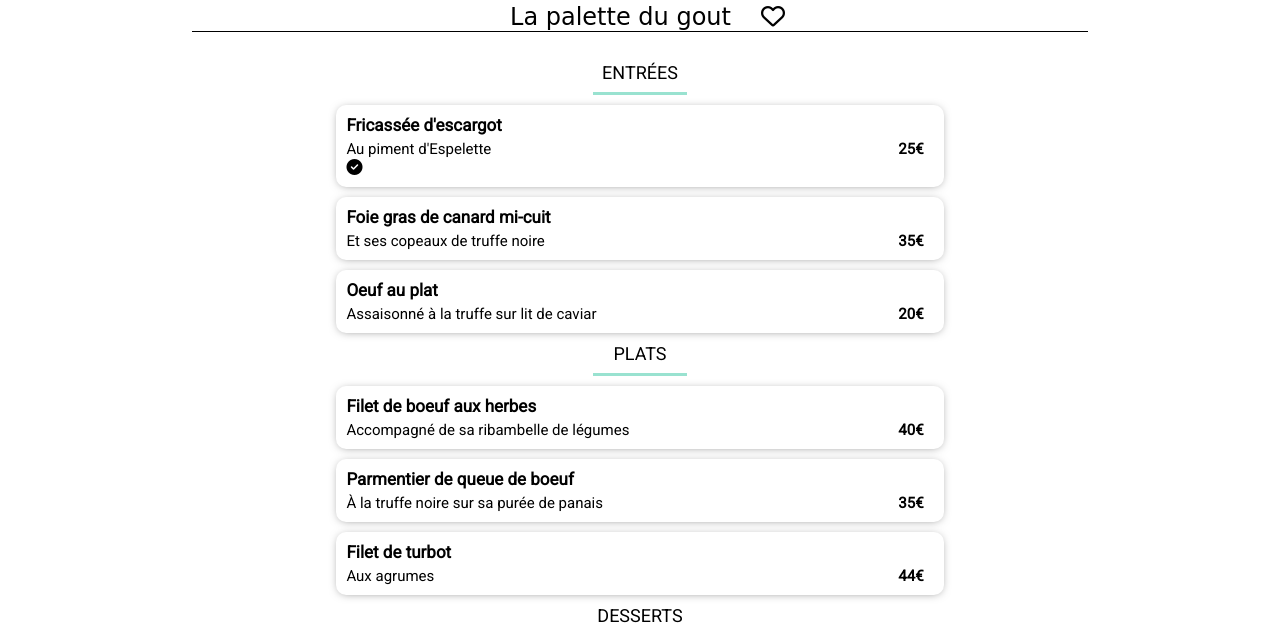
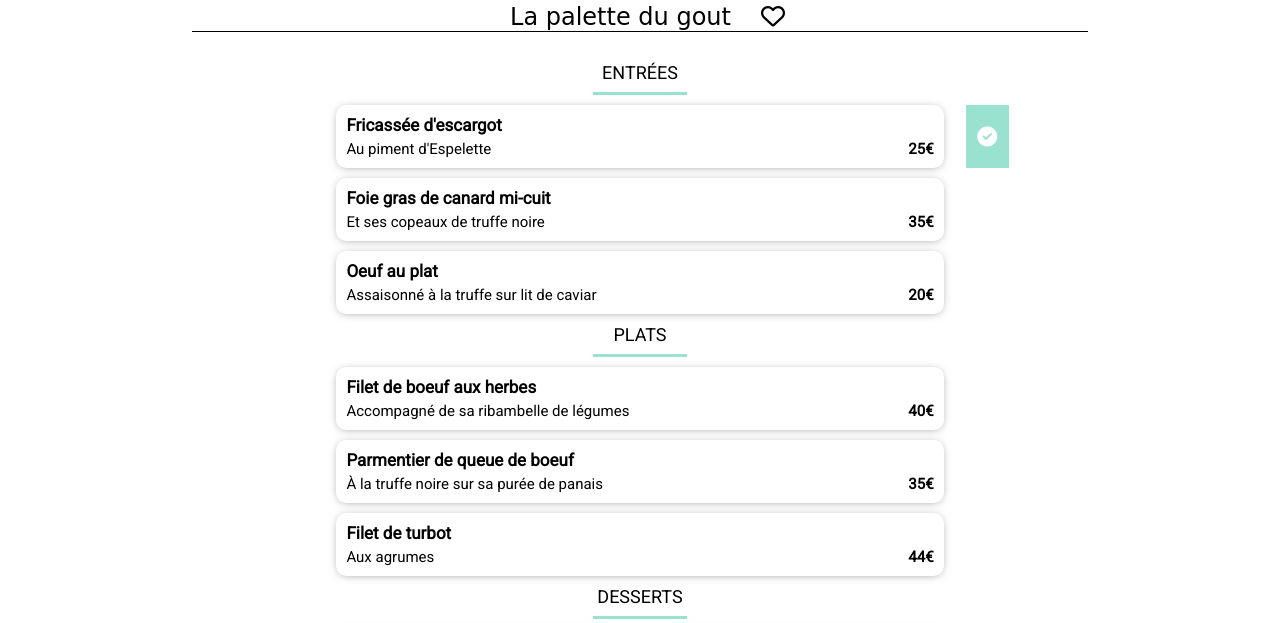
Before and after one commit to Patrycja-W/PatrycjaWierzbicka_3_08042021, a plain HTML site: page menu-1.html in a window 1280 px wide. Shown: the part 372-995 px from the top of the page. Drawn offline with Linux system fonts and the light colour scheme; a web font is replaced by a local one.

Commit message:
début animation spinner

```diff
--- a/sass/_animations.scss
+++ b/sass/_animations.scss
@@ -122,4 +122,43 @@
     color: transparent;
 }
 
+.title__icon i{
+    transition: all 200ms;
+}
+ .title__icon i:hover{
+    font-weight: bold;
+    background: radial-gradient(
+    circle,
+    rgba(147, 86, 220, 1) 0%,
+    rgba(255, 121, 218, 1) 100%
+    );
+    transition: all 200ms;
+    background-clip: text;
+    -webkit-background-clip: text;
+    color: transparent;
+ }
+
 /* Animation card */
+
+.anim{
+    position: absolute;
+    right: -65px;
+    background: #99E2D0;
+    height: 100%;
+    width: 7%;
+    display: flex;
+    align-items: center;
+    justify-content: center;
+}
+
+.anim:hover{
+    transform: translate(-65px, 0);
+    transition: transform 1s;
+}
+
+.iconicon{
+    font-size: 20px;
+    color: white;
+
+
+}
--- a/sass/_index.scss
+++ b/sass/_index.scss
@@ -454,7 +454,6 @@ footer a
     &__menu-content{
         box-shadow: 0 1px 10px -3px #7e7e7e;
         margin: 10px;
-        padding: 10px;
         display: flex;
         flex-direction: column;
         border-radius: 10px;
@@ -476,9 +475,13 @@ footer a
             margin: 0;
             margin-bottom: 5px;
             font-size: 17px;
+            padding-left: 10px;
+            padding-top: 10px;
         }
         a{
             font-size: 15px;
+            padding-left: 10px;
+            padding-bottom: 10px;
         }
     }
 }
```
Also changed, not shown: style.css, 1 other file.
